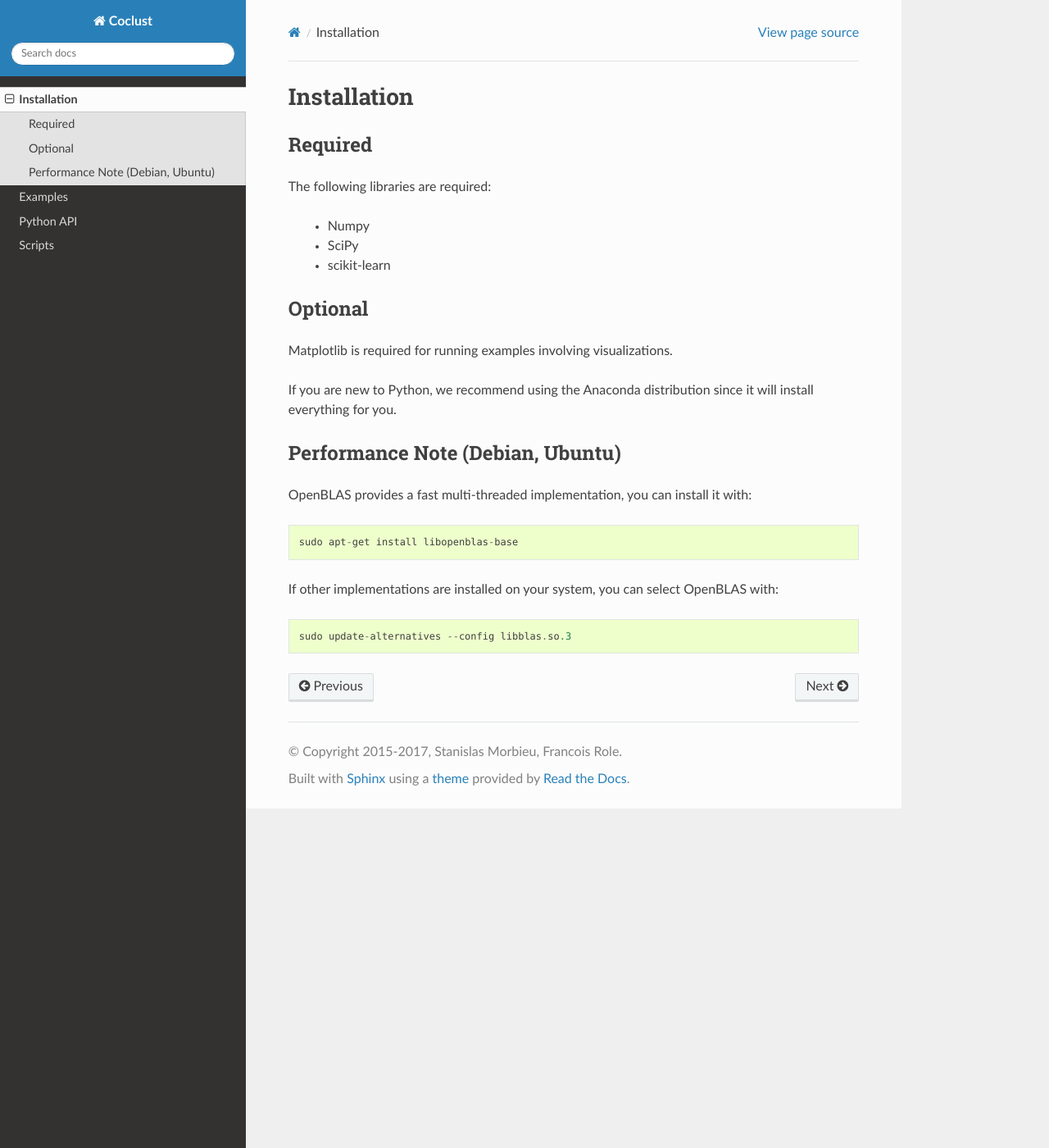
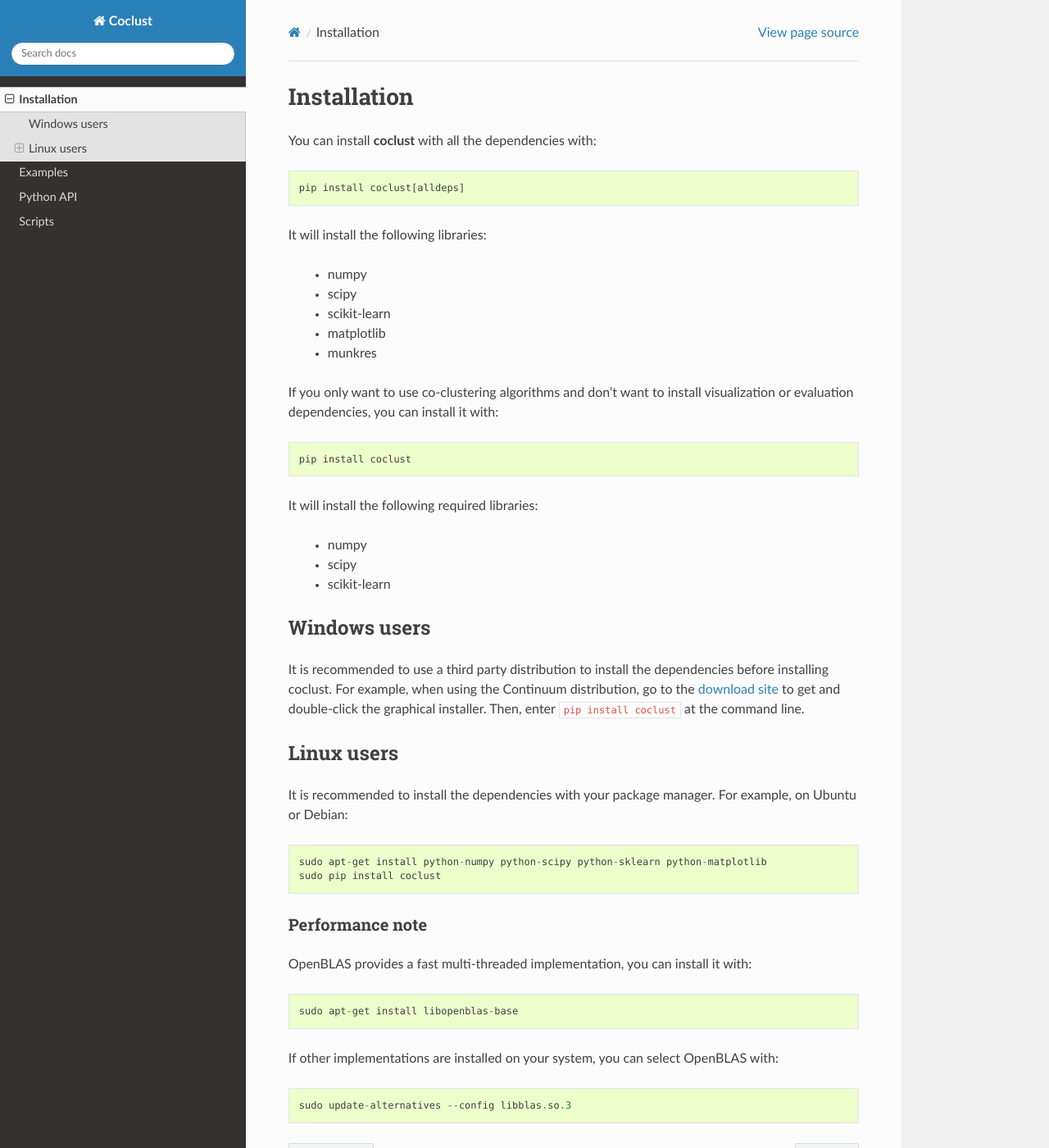
Before and after one commit to franrole/cclust_package, a Sphinx documentation site: the page built from docs/install.rst, in a window 1280 px wide and 1400 px high. Shown: the whole window at 82% size. Built offline with Sphinx 7.4.7 and the Read the Docs theme 2.0.0, drawn with Linux system fonts in a browser that asks for light colours.

Commit message:
provide a way to install all dependencies

```diff
--- a/docs/install.rst
+++ b/docs/install.rst
@@ -1,24 +1,48 @@
 Installation
 ============
 
-Required
-''''''''
+You can install **coclust** with all the dependencies with::
 
-The following libraries are required:
+    pip install coclust[alldeps]
 
-    - Numpy
-    - SciPy
+It will install the following libraries:
+
+    - numpy
+    - scipy
+    - scikit-learn
+    - matplotlib
+    - munkres
+
+If you only want to use co-clustering algorithms and don't want to install
+visualization or evaluation dependencies, you can install it with::
+
+    pip install coclust
+
+It will install the following required libraries:
+
+    - numpy
+    - scipy
     - scikit-learn
 
-Optional
-''''''''
+Windows users
+'''''''''''''
 
-Matplotlib is required for running examples involving visualizations.
+It is recommended to use a third party distribution to install the dependencies
+before installing coclust. For example, when using the Continuum distribution,
+go to the `download site`_ to get and double-click the graphical installer.
+Then, enter ``pip install coclust`` at the command line.
 
-If you are new to Python, we recommend using the Anaconda distribution since it will install everything for you.
+Linux users
+'''''''''''
 
-Performance Note (Debian, Ubuntu)
-'''''''''''''''''''''''''''''''''
+It is recommended to install the dependencies with your package manager.
+For example, on Ubuntu or Debian::
+
+   sudo apt-get install python-numpy python-scipy python-sklearn python-matplotlib
+   sudo pip install coclust
+
+Performance note
+~~~~~~~~~~~~~~~~
 
 OpenBLAS provides a fast multi-threaded implementation, you can install it with::
 
@@ -27,3 +51,6 @@ OpenBLAS provides a fast multi-threaded implementation, you can install it with:
 If other implementations are installed on your system, you can select OpenBLAS with::
 
     sudo update-alternatives --config libblas.so.3
+
+
+.. _`download site`: https://www.continuum.io/downloads
```
Also changed, not shown: README.rst (+24 -56 lines), docs/index.rst (+12 -4 lines), setup.py (+10 -1 lines).
